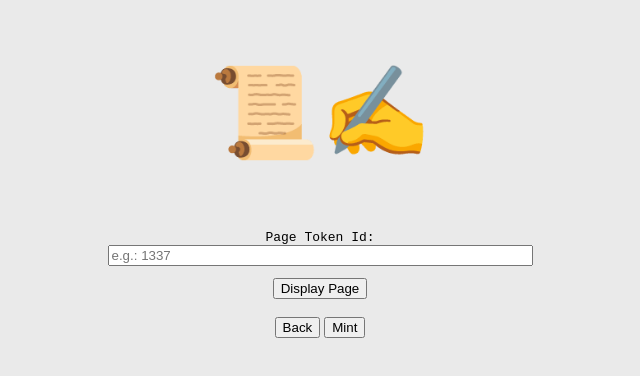
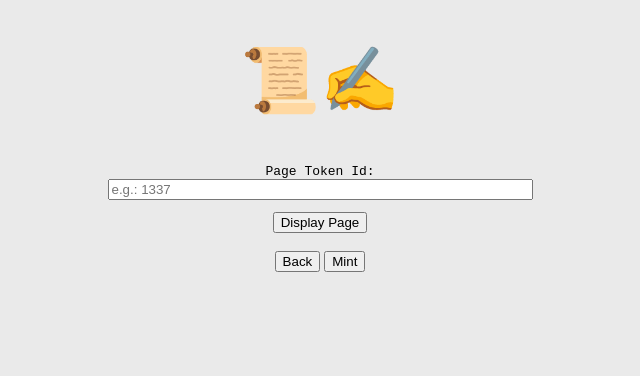
Before and after one commit to NFTletter/letter, a website: page app/src/display.html in a window 1280 px wide. Shown: the whole page, without its empty margins (320-960 px from the left). Drawn offline with Linux system fonts and the light colour scheme.

Commit message:
title size

```diff
--- a/app/src/display.html
+++ b/app/src/display.html
@@ -11,7 +11,7 @@
 </style>
 <body onload="about()" style="font-family:monospace;background-color:#EAEAEA;">
   <center>
-    <h1 style="font-size:7vw">📜✍️</h1>
+    <h1 style="font-size:5vw">📜✍️</h1>
     <label for="title">Page Token Id:</label>
     <input type="text" id="tokenId" size="50" placeholder="e.g.: 1337"/>
     <button onclick="App.displayPage()">Display Page</button>
```
Also changed, not shown: app/src/index.html (+1 -1 lines), app/src/mint.html (+1 -1 lines).
